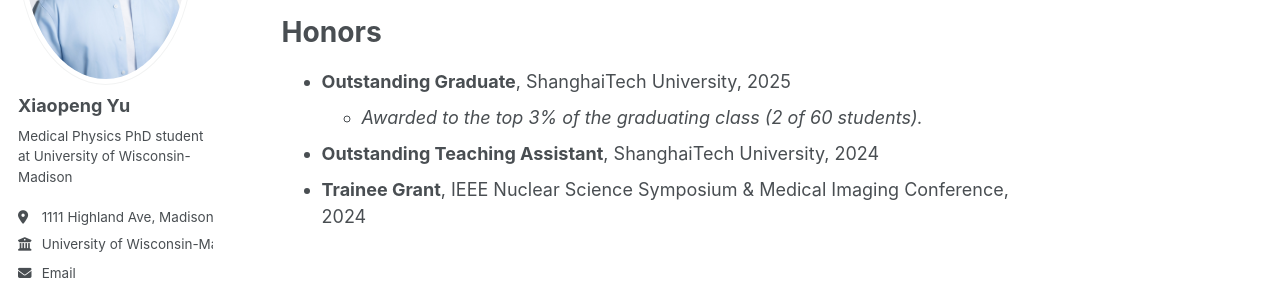
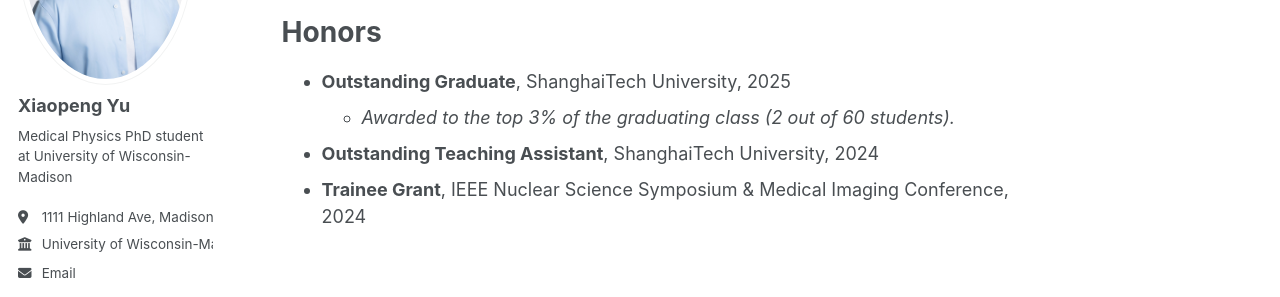
Before and after one commit to xp1999/xp1999.github.io, a Jekyll site: the page built from _pages/about.md, in a window 1280 px wide and 900 px high, scrolled down 837 px. Shown: the part 271-568 px from the top of the window. Built offline with Jekyll 4.4.1, drawn with Linux system fonts in a browser that asks for light colours; some web fonts are replaced; a script that is not in the unit is left out.

Commit message:
Update about.md

```diff
--- a/_pages/about.md
+++ b/_pages/about.md
@@ -38,6 +38,6 @@ Education
 Honors
 ======
 - **Outstanding Graduate**, ShanghaiTech University, 2025
-  - *Awarded to the top 3% of the graduating class (2 of 60 students).*
+  - *Awarded to the top 3% of the graduating class (2 out of 60 students).*
 - **Outstanding Teaching Assistant**, ShanghaiTech University, 2024
 - **Trainee Grant**, IEEE Nuclear Science Symposium & Medical Imaging Conference, 2024
```
